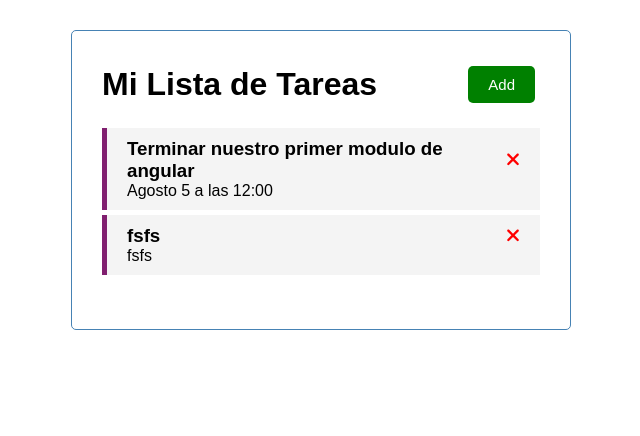
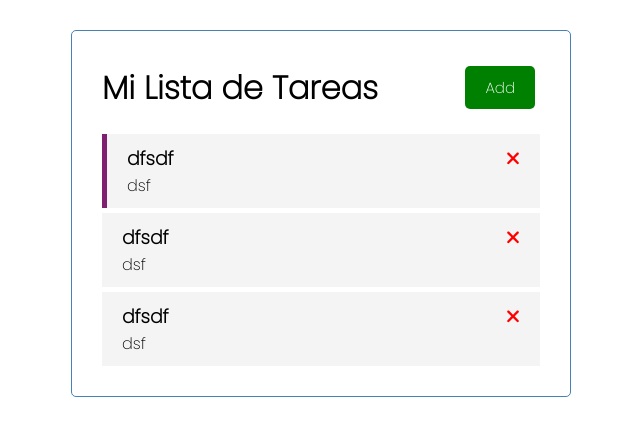
Before and after one commit to NicolasPozzer/task-list-nico, an Angular app: page / in a window 1280 px wide. Shown: the top 436 px of the page, without its empty margins (319-959 px from the left). Built offline with nearby package versions, Linux system fonts and the light colour scheme; data requests are answered from the project's data file.

Commit message:
fuentes agregadas

```diff
--- a/db.json
+++ b/db.json
@@ -1,16 +1,22 @@
 {
   "tasks": [
     {
-      "id": 1,
-      "text": "Terminar nuestro primer modulo de angular",
-      "day": "Agosto 5 a las 12:00",
-      "reminder": true
+      "text": "dfsdf",
+      "day": "dsf",
+      "reminder": true,
+      "id": 1
     },
     {
-      "text": "fsfs",
-      "day": "fsfs",
-      "reminder": true,
+      "text": "dfsdf",
+      "day": "dsf",
+      "reminder": false,
       "id": 2
+    },
+    {
+      "text": "dfsdf",
+      "day": "dsf",
+      "reminder": false,
+      "id": 3
     }
   ]
 }
--- a/src/styles.css
+++ b/src/styles.css
@@ -1,8 +1,5 @@
-/* You can add global styles to this file, and also import other style files */
-@font-face {
-    font-family: 'Poppins';
-    src: url('https://fonts.googleapis.com/css2?family=Poppins:wght@200&display=swap');
-}
+@import url('https://fonts.googleapis.com/css2?family=Poppins:wght@200&display=swap');
+
 
 *{
     box-sizing: border-box;
@@ -10,7 +7,7 @@
     padding: 0;
 }
 body{
-    font-family: sans-serif;
+    font-family: 'Poppins', sans-serif;
 }
 
 
```
